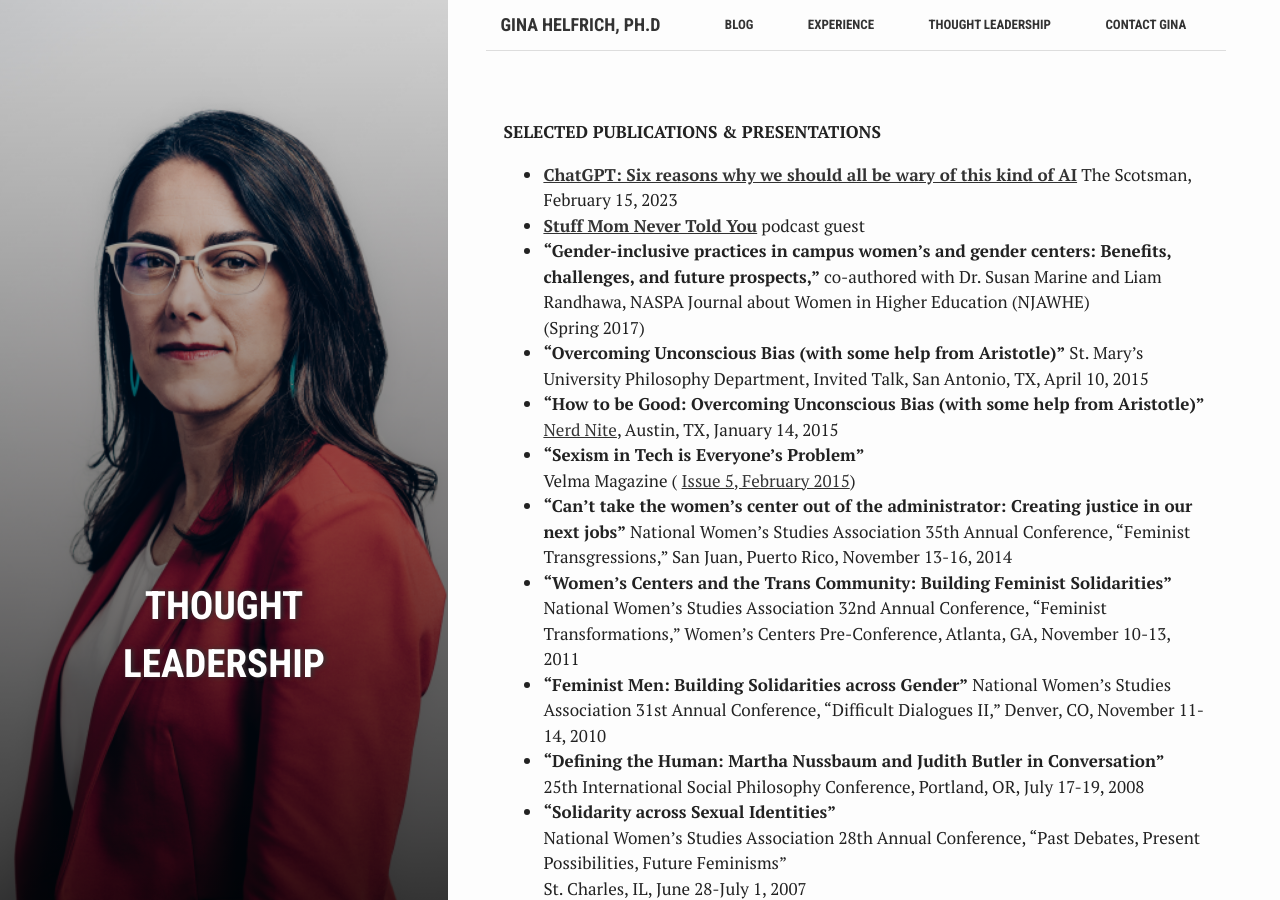
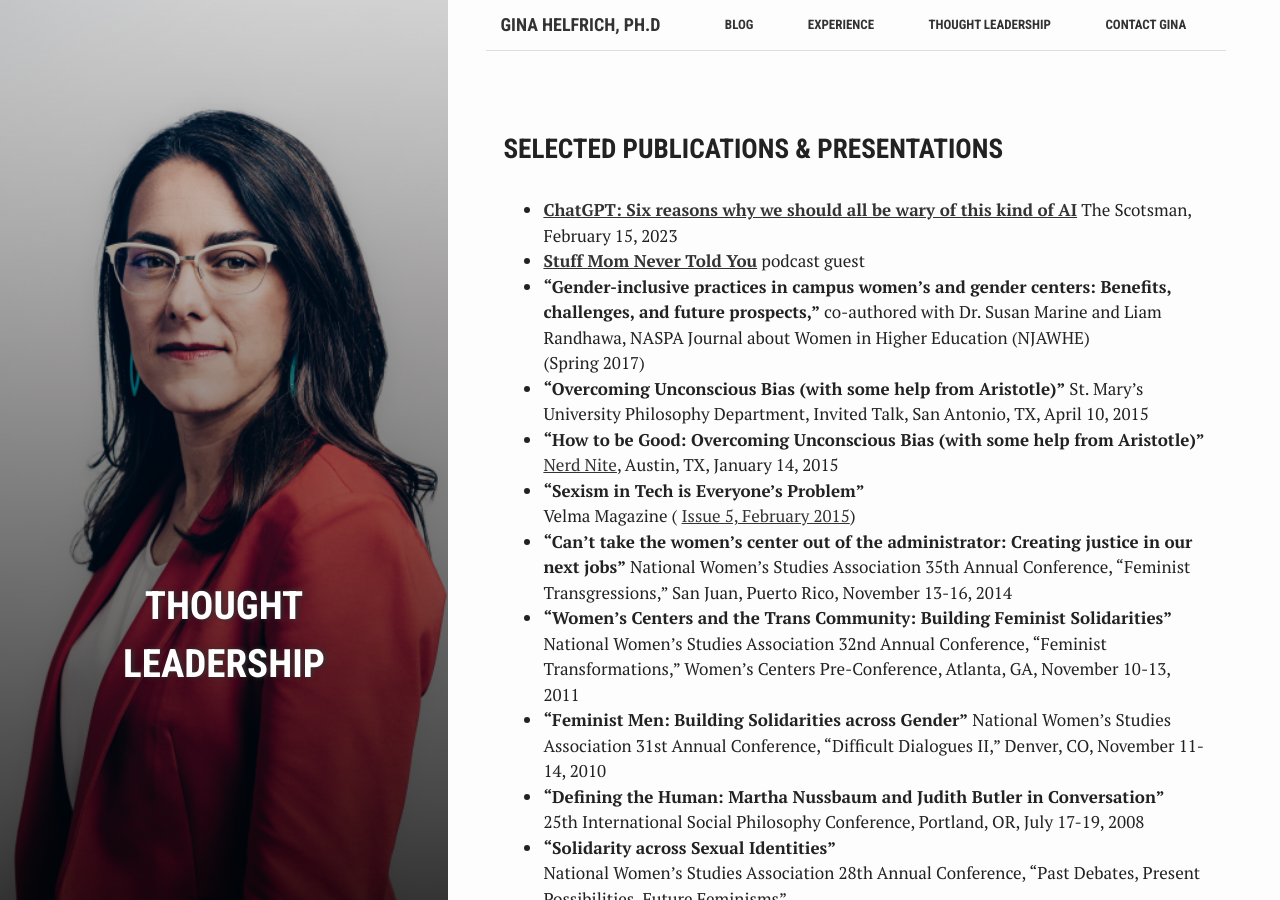
Before and after one commit to Dr-G/Dr-G.github.io, a Jekyll site: the page built from thoughtleadership.md, in a window 1280 px wide and 900 px high. Built offline with Jekyll 4.4.1, drawn with Linux system fonts in a browser that asks for light colours.

```diff
--- a/thoughtleadership.md
+++ b/thoughtleadership.md
@@ -7,7 +7,7 @@ permalink: /thoughtleadership/
 # summary: "Communications, Diversity & Inclusion, Women in Tech & Business"
 active: thought leadership
 ---
-**SELECTED PUBLICATIONS & PRESENTATIONS**
+<h3>SELECTED PUBLICATIONS & PRESENTATIONS</h3>
 
 
 *   **[ChatGPT: Six reasons why we should all be wary of this kind of AI](https://www.scotsman.com/news/opinion/columnists/chatgpt-six-reasons-why-we-should-all-be-wary-of-this-kind-of-ai-dr-gina-helfrich-4026538)** The Scotsman, February 15, 2023
@@ -29,7 +29,7 @@ active: thought leadership
 
 
 
-**SELECTED SPEAKING ENGAGEMENTS**
+<h3>SELECTED SPEAKING ENGAGEMENTS</h3>
 
 **[Columbia University Distinguished Lectures in Computational Innovation](https://brown.columbia.edu/event/distinguished-lectures-in-computational-innovation-dr-gina-helfrich/)**
 "Join or Die: The Future of Computational Innovation and the End of the Academy as We Know It"
```
